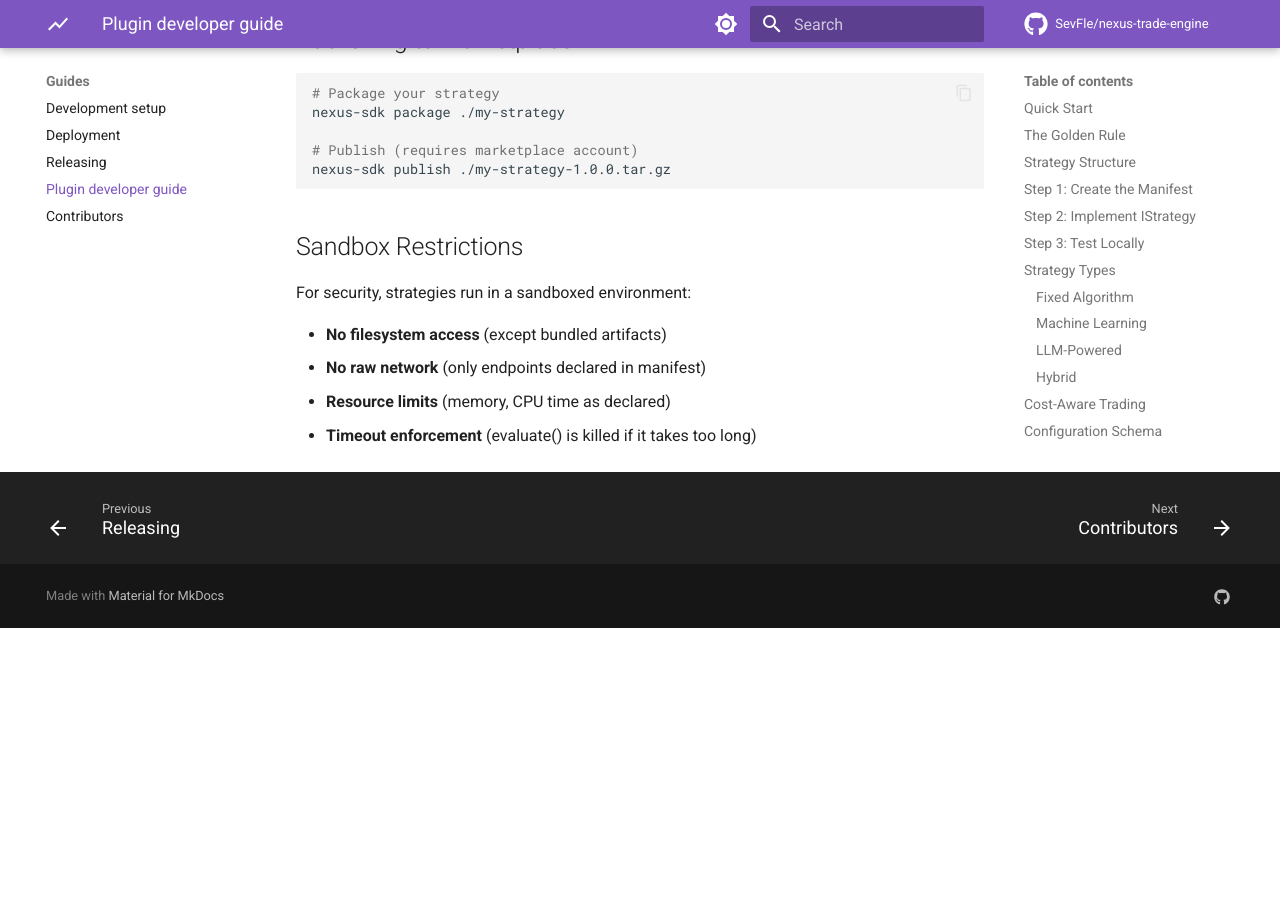
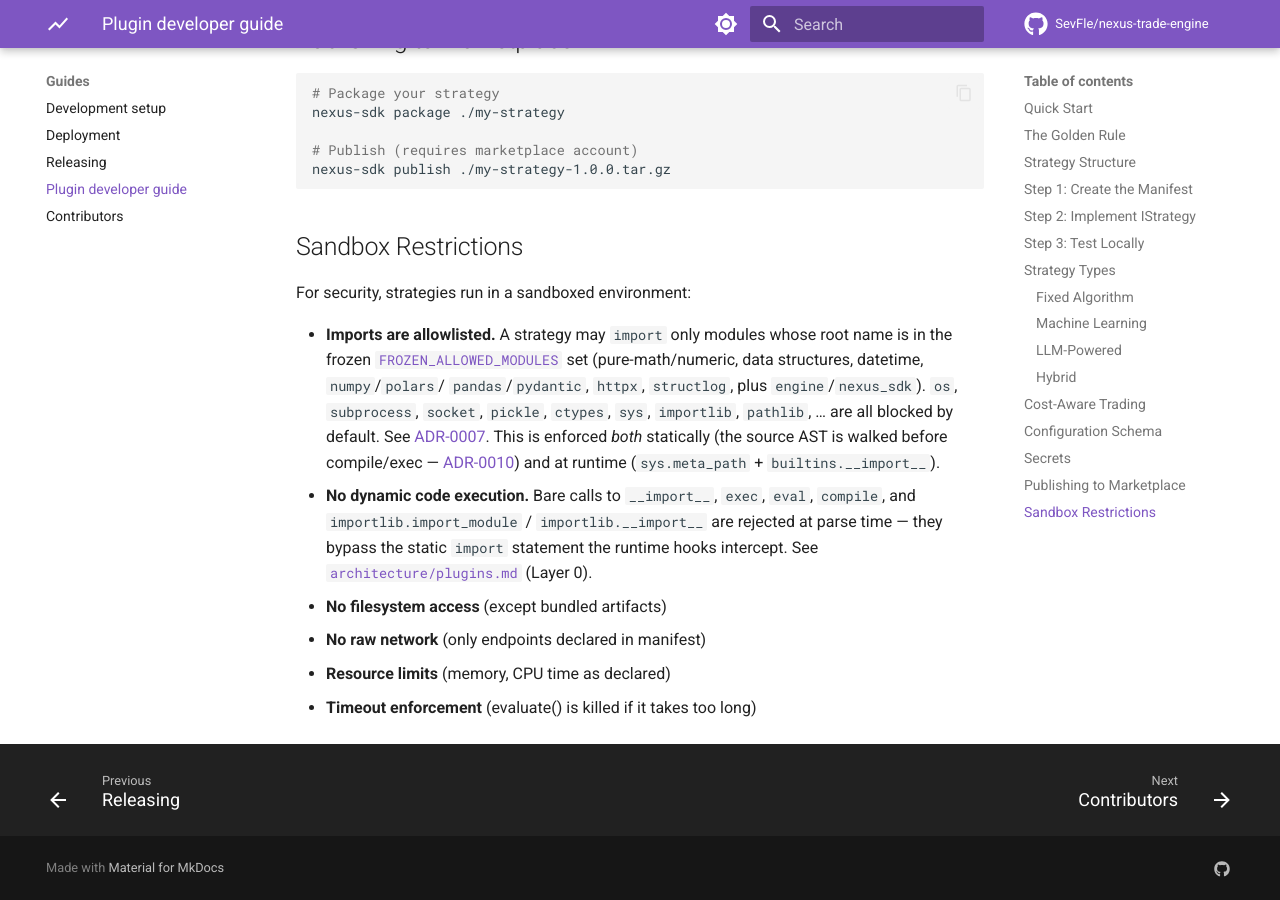
Before and after one commit to SevFle/nexus-trade-engine, an MkDocs documentation site: the page built from docs/PLUGIN_DEV_GUIDE.md, in a window 1280 px wide and 900 px high, scrolled down 4259 px. Built offline with MkDocs 1.6.1 and Material for MkDocs 9.7.7, drawn with Linux system fonts in a browser that asks for light colours; comment, search, counter and statistics services are not loaded; before the commit the page ends 4887 px from its top, so only the background shows below that.

```diff
--- a/docs/PLUGIN_DEV_GUIDE.md
+++ b/docs/PLUGIN_DEV_GUIDE.md
@@ -197,6 +197,21 @@
 
 For security, strategies run in a sandboxed environment:
 
+- **Imports are allowlisted.** A strategy may `import` only modules whose
+  root name is in the frozen [`FROZEN_ALLOWED_MODULES`](../engine/plugins/allowlist.py)
+  set (pure-math/numeric, data structures, datetime, `numpy`/`polars`/
+  `pandas`/`pydantic`, `httpx`, `structlog`, plus `engine`/`nexus_sdk`).
+  `os`, `subprocess`, `socket`, `pickle`, `ctypes`, `sys`, `importlib`,
+  `pathlib`, … are all blocked by default. See
+  [ADR-0007](adr/0007-strategy-sandbox-allowlist-imports.md). This is
+  enforced *both* statically (the source AST is walked before
+  compile/exec — [ADR-0010](adr/0010-static-ast-validation-toctou-loading.md))
+  and at runtime (`sys.meta_path` + `builtins.__import__`).
+- **No dynamic code execution.** Bare calls to `__import__`, `exec`,
+  `eval`, `compile`, and `importlib.import_module` / `importlib.__import__`
+  are rejected at parse time — they bypass the static `import` statement
+  the runtime hooks intercept. See
+  [`architecture/plugins.md`](architecture/plugins.md) (Layer 0).
 - **No filesystem access** (except bundled artifacts)
 - **No raw network** (only endpoints declared in manifest)
 - **Resource limits** (memory, CPU time as declared)
```
Also changed, not shown: docs/LAST_AUDIT.md (+4 -4 lines), docs/architecture/plugins.md (+3 -2 lines).
